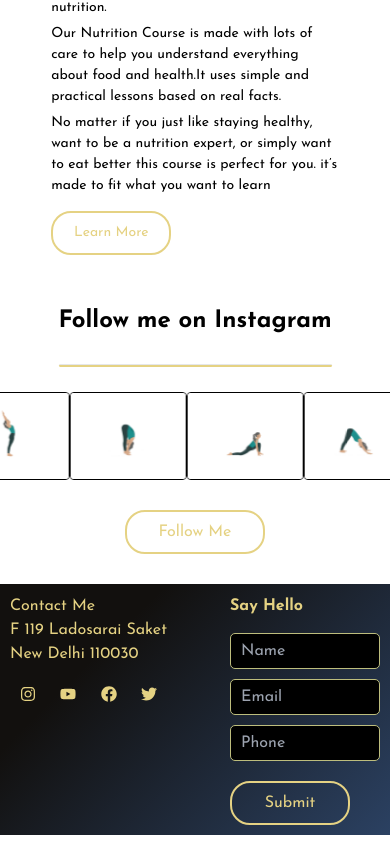
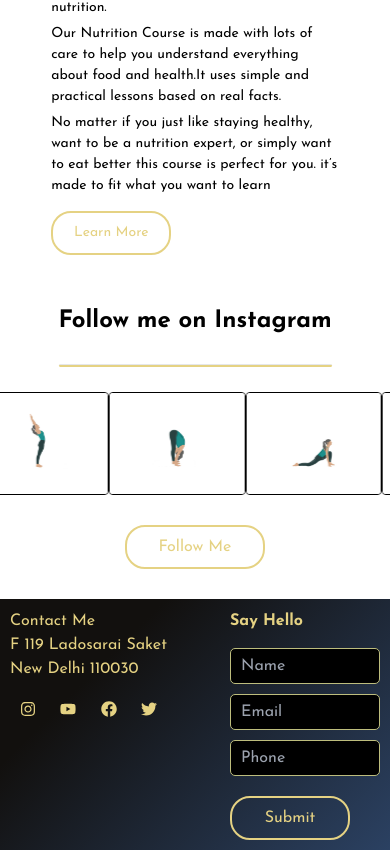
Before and after one commit to vikas13114562/yoga, a Next.js app: page /courses in a window 390 px wide. Shown: the part 3332-4182 px from the top of the page. Built offline with nearby package versions, Linux system fonts and the light colour scheme.

Commit message:
added new course

```diff
--- a/app/component/instagram/insta.css
+++ b/app/component/instagram/insta.css
@@ -61,10 +61,14 @@
   }
 }
 
-@media (max-width: 600px) {
+@media (max-width: 700px) {
   .image-container {
     flex: 0 0 30%;
-
+  }
+}
+@media (max-width: 500px) {
+  .image-container {
+    flex: 0 0 35%;
   }
 }
 
--- a/app/component/schedule/data.js
+++ b/app/component/schedule/data.js
@@ -326,6 +326,7 @@ export const courseDetailsData = {
       },
 
     ],
+    isApply:true,
   },
 };
 
--- a/app/component/utils/CustomList.js
+++ b/app/component/utils/CustomList.js
@@ -54,7 +54,7 @@ export default function CustomList({ data }) {
             <List className={style.nestedList} component="div" disablePadding >
               {data.subsubtitle.map((ele, ind) => {
                 return (
-                  <ListItemButton sx={{ pl: 6,width:'max-content' }} key={ind}>
+                  <ListItemButton sx={{ pl: 6,width:'95%' }} key={ind}>
                     <ListItemIcon sx={{color:'rgb(185,65,105)',
                         fontSize:'5px'
                         }}>
--- a/app/component/utils/FormDiolog.js
+++ b/app/component/utils/FormDiolog.js
@@ -163,6 +163,7 @@ export default function FormDialog() {
               <MenuItem value={"Prenatal Yoga"}>Prenatal Yoga</MenuItem>
               <MenuItem value={"Ashtanga Yoga"}>Ashtanga Yoga</MenuItem>
               <MenuItem value={"Hatha Yoga"}>Hatha Yoga</MenuItem>
+              <MenuItem value={"Nutrition"}>Nutrition</MenuItem>
             </Select></div>
             <p className={style.error}>{error}</p>
           </div>
--- a/app/courses/[id]/page.js
+++ b/app/courses/[id]/page.js
@@ -4,6 +4,7 @@ import styles from '../../component/All.module.css'
 import CourseAccordion from '@/app/component/utils/CourseAccordion'
 import {courseDetailsData} from '../../component/schedule/data'
 import Border from '@/app/component/utils/Border'
+import FormDialog from '@/app/component/utils/FormDiolog'
 
 export default function Page({ params }) {
     const pathName = params.id
@@ -22,6 +23,9 @@ export default function Page({ params }) {
         })
       }
         </div>
+      {
+        courseDetailsData[pathName]?.isApply ? <FormDialog />:<></>
+      }
 
     </div>
   }
```
